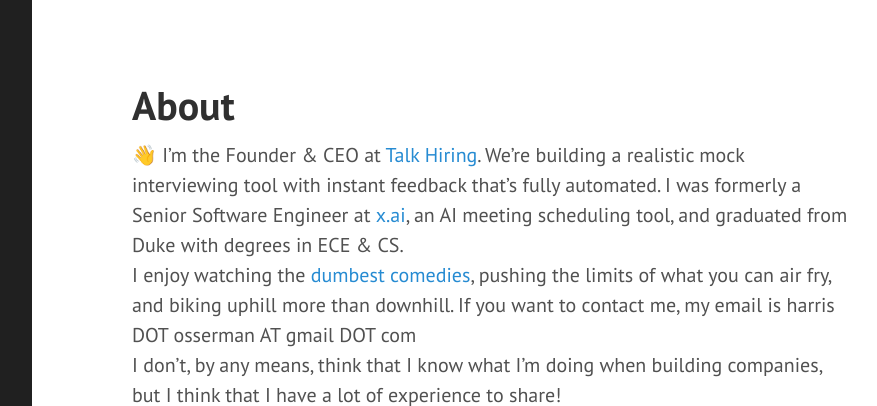
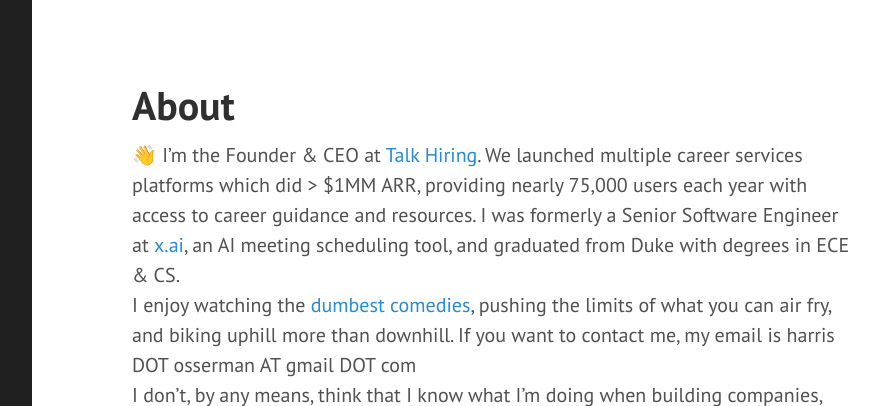
Before and after one commit to harrisosserman/harrisosserman.github.io, a Jekyll site: the page built from about.md, in a window 1280 px wide and 1240 px high, cut to the strip 0-406 px from the top of the window. Shown: the whole strip, without its empty margins (328-1205 px from the left). Built offline with Jekyll 4.4.1, drawn with Linux system fonts in a browser that asks for light colours; some of the changed text lies outside the part shown.

Commit message:
change about me page and sidebar

```diff
--- a/_includes/sidebar.html
+++ b/_includes/sidebar.html
@@ -7,7 +7,7 @@
         </a>
       </h1>
       <p class="lead">
-        I’m building a realistic mock interviewing tool with instant feedback that’s fully automated (<a href="https://www.talkhiring.com">www.talkhiring.com</a>).
+        Founder/CEO at Talk Hiring (<a href="https://www.talkhiring.com">www.talkhiring.com</a>).  We run multiple career services platforms which generate over $1MM in annual revenue, providing nearly 75,000 users each year with access to career guidance and resources.
       </p>
     </div>
 
--- a/about.md
+++ b/about.md
@@ -3,7 +3,7 @@
 title: About
 ---
 
-👋 I'm the Founder & CEO at <a href='https://www.talkhiring.com/' target='_blank'>Talk Hiring</a>.  We're building a realistic mock interviewing tool with instant feedback that's fully automated.
+👋 I'm the Founder & CEO at <a href='https://www.talkhiring.com/' target='_blank'>Talk Hiring</a>.  We launched multiple career services platforms which did > $1MM ARR, providing nearly 75,000 users each year with access to career guidance and resources.
 I was formerly a Senior Software Engineer at [x.ai](https://x.ai/), an AI meeting scheduling tool, and graduated from Duke with degrees in ECE & CS.<br>
 I enjoy watching the [dumbest comedies](https://www.imdb.com/title/tt0109686/), pushing the limits of what you can air fry, and biking uphill more than downhill.
 If you want to contact me, my email is harris DOT osserman AT gmail DOT com<br>
```
